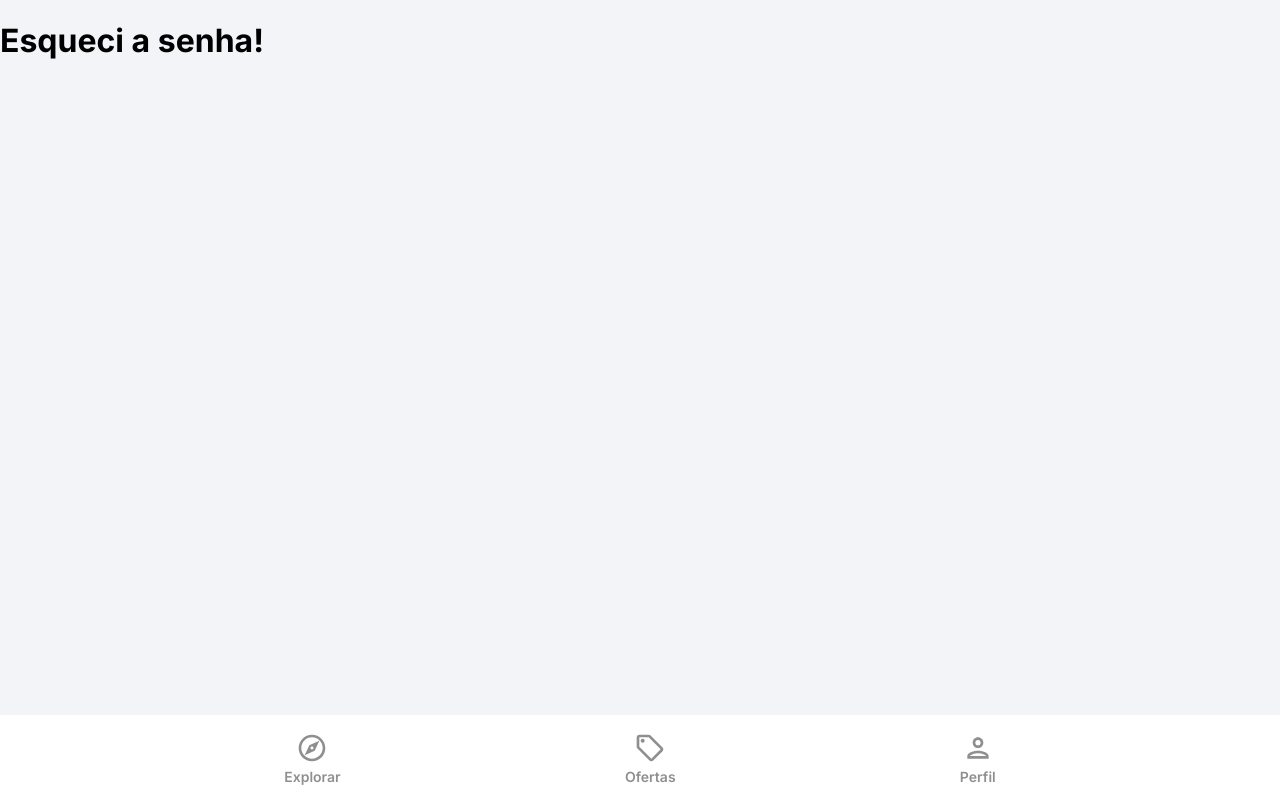
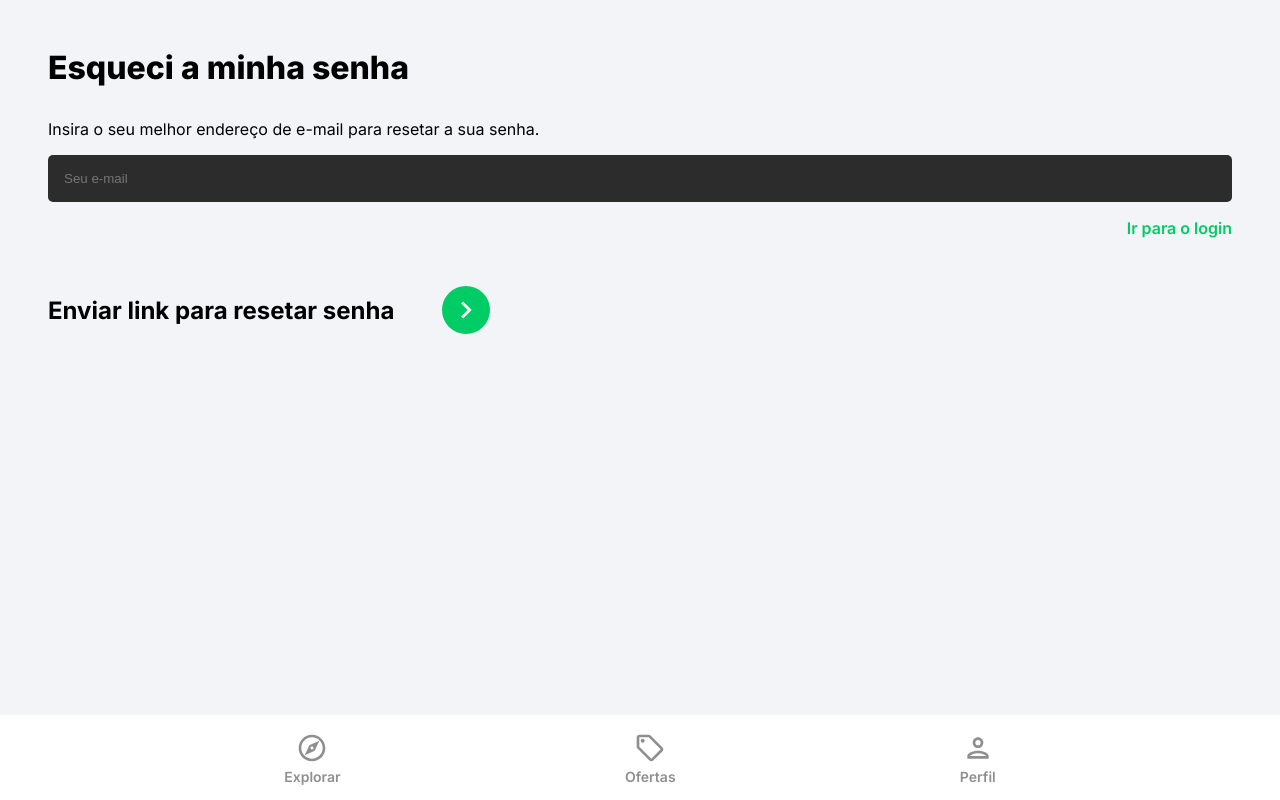
Before and after one commit to eduardosgn/housi-marketplace, a React (Vite) app: page /esqueceu-senha in a window 1280 px wide. Built offline with nearby package versions, Linux system fonts and the light colour scheme.

Commit message:
criação do google auth e recuperação de senha

```diff
--- /dev/null
+++ b/src/components/OAuth.jsx
@@ -0,0 +1,48 @@
+import { useLocation, useNavigate } from 'react-router-dom';
+import { getAuth, signInWithPopup, GoogleAuthProvider } from 'firebase/auth';
+import { doc, setDoc, getDoc, serverTimestamp } from 'firebase/firestore';
+import { db } from '../firebase.config';
+import { toast } from 'react-toastify';
+import googleIcon from '../assets/svg/googleIcon.svg';
+
+function OAuth() {
+    const navigate = useNavigate();
+    const location = useLocation();
+
+    const onGoogleAuth = async () => {
+        try {
+            const auth = getAuth();
+            const provider = new GoogleAuthProvider();
+            const result = await signInWithPopup(auth, provider);
+            const user = result.user;
+
+            // Checar pelo user
+            const userRef = doc(db, 'users', user.uid);
+            const userSnap = await getDoc(userRef);
+
+            // Se o user não existe, criar o user
+            if(!userSnap.exists()) {
+                await setDoc(doc(db, 'users', user.uid), {
+                    name: user.displayName,
+                    email: user.email,
+                    timestamp: serverTimestamp()
+                });
+            };
+
+            navigate('/');
+        } catch (error) {
+            toast.error('Não foi possível entrar com o Google, tente novamente..');
+        };
+    };
+
+    return (
+        <div className='socialLogin'>
+            <p>{location.pathname === '/registrar' ? 'Se registrar com' : 'Entrar com'}</p>
+            <button className="socialIconDiv" onClick={ onGoogleAuth }>
+                <img className='socialIconImg' src={ googleIcon } alt="Google" />
+            </button>
+        </div>
+    );
+}
+
+export default OAuth;
--- a/src/pages/ForgotPassword.jsx
+++ b/src/pages/ForgotPassword.jsx
@@ -1,6 +1,27 @@
 import { motion } from "framer-motion";
+import { useState } from "react";
+import { Link } from "react-router-dom";
+import { getAuth, sendPasswordResetEmail } from 'firebase/auth';
+import { toast } from 'react-toastify';
+import { FormInput } from "../components/styled-components/Forms/FormContainer";
 
 const ForgotPassword = () => {
+    const [email, setEmail] = useState('');
+
+    const onChange = e => setEmail(e.target.value);
+
+    const onSubmit = async (e) => {
+        e.preventDefault();
+
+        try {
+            const auth = getAuth();
+            await sendPasswordResetEmail(auth, email);
+            toast.success('Um e-mail para resetar sua senha foi enviado!')
+        } catch (error) {
+            toast.error('Houve um problema ao enviar o e-mail, tente novamente..');
+        };
+    };
+
     return (
         <motion.div
             initial={{ opacity: 0, y: '15px' }}
@@ -8,9 +29,37 @@ const ForgotPassword = () => {
             transition={{ duration: 0.5, ease: 'easeInOut' }}
             exit={{ opacity: 0, y: '15px' }}
         >
-            <h1>Esqueci a senha!</h1>
+            <div className="pageContainer">
+                <header>
+                    <p className="pageHeader">Esqueci a minha senha</p>
+                    <p>Insira o seu melhor endereço de e-mail para resetar a sua senha.</p>
+                </header>
+
+                <main>
+                    <form onSubmit={onSubmit}>
+                        <FormInput type="email" placeholder="Seu e-mail" id="email" value={email} onChange={onChange} />
+
+                        <Link className="forgotPasswordLink" to='/login'>
+                            Ir para o login
+                        </Link>
+
+                        <div className="signInBar">
+                            <div className="signInText">
+                                Enviar link para resetar senha
+                            </div>
+
+                            <button className="signInButton">
+                                <svg xmlns="http://www.w3.org/2000/svg" height="34px" viewBox="0 0 24 24" width="34px" fill="#fff">
+                                    <path d="M0 0h24v24H0V0z" fill="none"/>
+                                    <path d="M8.59 16.59L13.17 12 8.59 7.41 10 6l6 6-6 6-1.41-1.41z"/>
+                                </svg>
+                            </button>
+                        </div>
+                    </form>
+                </main>
+            </div>
         </motion.div>
     );
-}
+};
 
 export default ForgotPassword;
--- a/src/pages/SignIn.jsx
+++ b/src/pages/SignIn.jsx
@@ -11,6 +11,8 @@ import { HeaderContainer, HeaderTitle } from '../components/styled-components/Fo
 import { FormContainer, FormInput, FormPasswordContainer, FormPasswordInput, FormRevealPasswordIcon } from '../components/styled-components/Forms/FormContainer';
 
 import { toast } from 'react-toastify';
+
+import OAuth from "../components/OAuth";
 
 const SignIn = () => {
     const [showPassword, setShowPassword] = useState(false);
@@ -133,7 +135,7 @@ const SignIn = () => {
                     </div>
                 </form>
 
-                {/* Google OAuth */}
+                <OAuth />
 
                 <Link to='/registrar' className='registerLink'>
                     Não tem uma conta? Registre-se
--- a/src/pages/SignUp.jsx
+++ b/src/pages/SignUp.jsx
@@ -13,6 +13,8 @@ import { HeaderContainer, HeaderTitle } from '../components/styled-components/Fo
 import { FormContainer, FormInput, FormPasswordContainer, FormPasswordInput, FormRevealPasswordIcon } from '../components/styled-components/Forms/FormContainer';
 
 import { toast } from 'react-toastify';
+
+import OAuth from "../components/OAuth";
 
 const SignUp = () => {
     const [showPassword, setShowPassword] = useState(false);
@@ -171,7 +173,7 @@ const SignUp = () => {
 
                 </form>
 
-                {/* Google OAuth */}
+                <OAuth />
 
                 <Link to='/login' className='registerLink'>
                     Entrar com a sua conta
```
